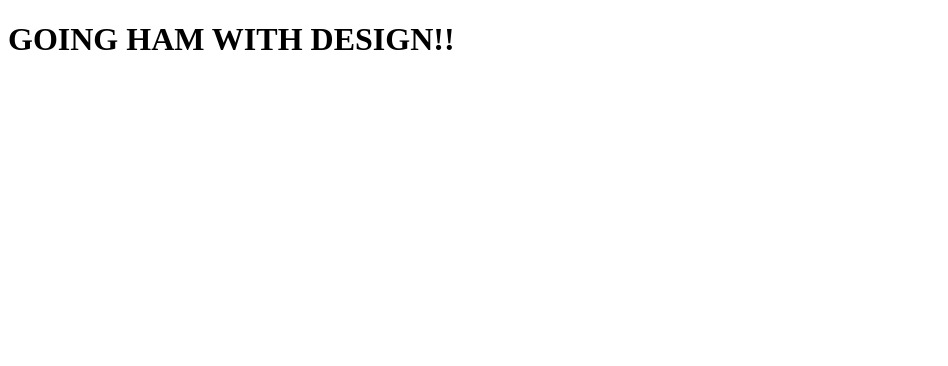
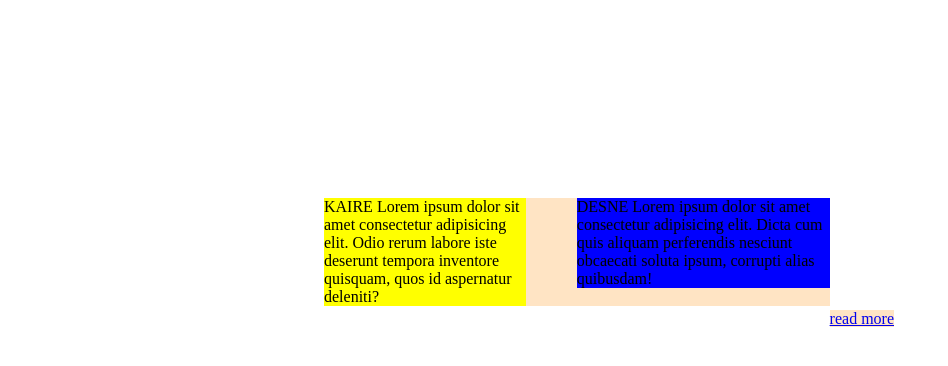
Before and after one commit to DainiusMI/02_design, a website: page index.html in a window 1280 px wide. Shown: the whole page, without its empty margins (0-948 px from the left). Drawn offline with Linux system fonts and the light colour scheme.

Commit message:
spacing collums

```diff
--- a/index.html
+++ b/index.html
@@ -7,7 +7,42 @@
     <title>Almost designing</title>
 </head>
 <body>
-    <h1>GOING HAM WITH DESIGN!!</h1>
 
+   <div style="background-color:bisque; width: 40%; margin-left: 25%; margin-top: 15%; display:inline-block;">
+        <div style="background-color: yellow; width: 40%; display:inline-block; float:left;"  >
+            KAIRE Lorem ipsum dolor sit amet consectetur adipisicing elit. Odio rerum labore iste deserunt tempora inventore quisquam, quos id aspernatur deleniti?
+        </div>
+        <div style="background-color: blue; width: 50%; display:inline-block; margin-left:10%; float:left"    >
+            DESNE Lorem ipsum dolor sit amet consectetur adipisicing elit. Dicta cum quis aliquam perferendis nesciunt obcaecati soluta ipsum, corrupti alias quibusdam!
+        </div>
+
+    </div>
+
+
+</div>
+   <br>
+    <a href="#" style="background-color:bisque; margin-left: 65%;";
+
+    >read more</a>
 </body>
 </html>
+
+<!--
+NOTES
+=========
+STYLE SYNTAX
+<div style="background-color:bisque; width: 40%;">
+
+moving elements corresponding to other elements
+margin: 10%;   <==//visomis kryptimis
+margin-left= 30%;
+margin-right= 30%;
+margin-bottom=30%
+
+
+display: block;             //default arrangement putting elemenents on verticaly axis
+display: inline-block:
+
+foat: left  /right
+
+-->
--- a/package.json
+++ b/package.json
@@ -4,7 +4,7 @@
   "description": "first design project",
   "main": "index.js",
   "scripts": {
-    "dev": "live-server",
+    "dev": "live-server --host=localhost --port=3000",
     "test": "echo \"Error: no test specified\" && exit 1"
   },
   "keywords": [],
```
